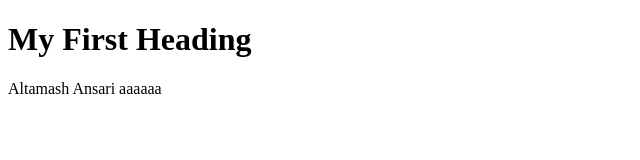
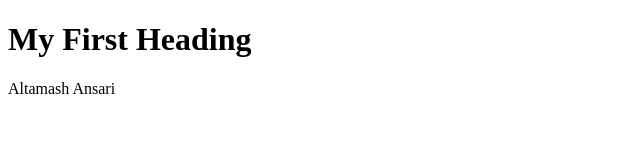
Before and after one commit to priyankamistry09/extension_test, a website: page client/index.html in a window 1280 px wide. Shown: the full height of the page, 0-640 px from the left. Drawn offline with Linux system fonts and the light colour scheme.

Commit message:
Update index.html

```diff
--- a/client/index.html
+++ b/client/index.html
@@ -4,7 +4,7 @@
 
 	<h1>My First Heading</h1>
 
-	<p>Altamash Ansari aaaaaa</p>
+	<p>Altamash Ansari</p>
 
 </body>
 </html>
```
